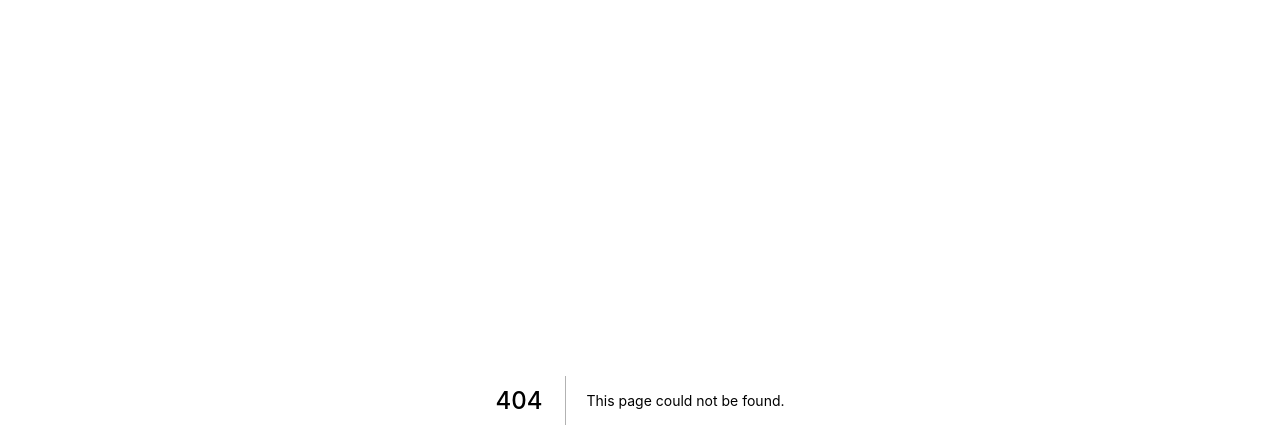
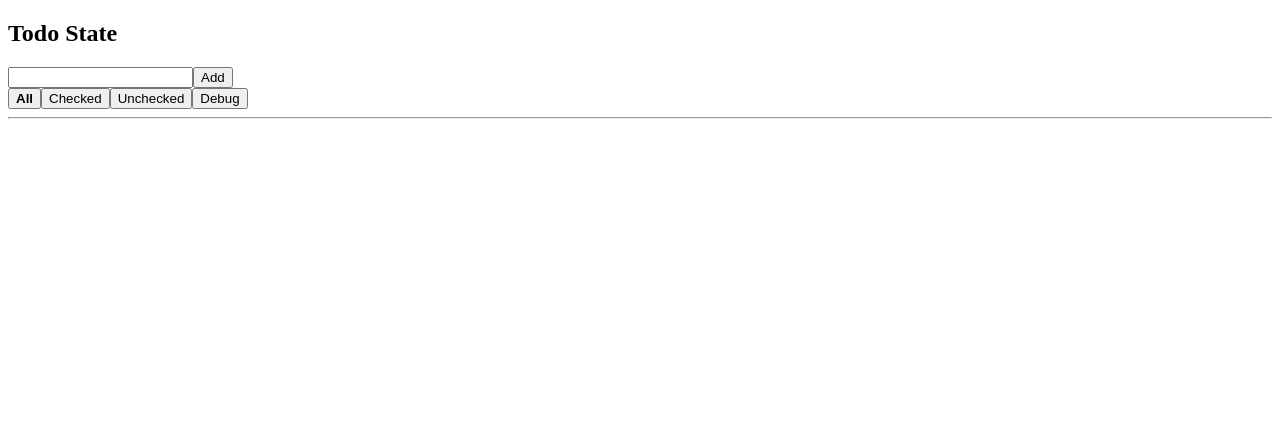
Before and after one commit to Jereme1024/react-todo, a Next.js app: page /TodoStateAll in a window 1280 px wide. Before the commit this address had no page. Shown: the top 448 px of the page. Built offline with nearby package versions, Linux system fonts and the light colour scheme.

Commit message:
Add StateAll

```diff
--- /dev/null
+++ b/pages/TodoStateAll.js
@@ -0,0 +1,62 @@
+import { useState } from 'react'
+import HighlightButton from '../components/HighlightButton'
+
+const defaultState = {
+  list: [],
+  name: '',
+  mode: 'All',
+}
+
+export default function TodoStateAll() {
+  const [state, setState] = useState(defaultState)
+
+  const handleSubmit = (e) => {
+    e.preventDefault()
+    setState((prev) => ({ ...prev, list: [...prev.list, { checked: false, name: prev.name }], name: '' }))
+  }
+  const handleDelete = (i) => {
+    setState((prev) => {
+      prev.list.splice(i, 1)
+      return { ...prev, list: prev.list }
+    })
+  }
+  const handleCheck = (e, i) => {
+    setState((prev) => {
+      prev.list[i].checked = e.target.checked
+      return { ...prev, list: [...prev.list] }
+    })
+  }
+  function TodoItem({ todo, i }) {
+    return (
+      <li>
+        <input type='checkbox' onClick={(e)=>handleCheck(e, i)} checked={todo.checked} onChange={()=>{}} />
+        {todo.name}
+        <button onClick={()=>handleDelete(i)}>Delete</button>
+      </li>
+    )
+  }
+  function TodoList({ mode, list }) {
+    return (<ul>
+      {list.map((todo, i) => (
+        (mode === 'All' || mode === 'Checked' && todo.checked || mode === 'Unchecked' && !todo.checked) ?
+          <TodoItem key={i} todo={todo} i={i} /> :
+          <div key={i}></div>
+      ))}
+    </ul>)
+  }
+
+  return (
+    <div name='container'>
+      <h2>Todo State</h2>
+      <input onChange={(e) => setState((prev) => ({ ...prev, name: e.target.value }))} value={state.name}/>
+      <button onClick={handleSubmit}>Add</button>
+      <br/>
+      <HighlightButton setMode={(mode) => setState((prev) => ({ ...prev, mode }))} mode={state.mode} value='All' />
+      <HighlightButton setMode={(mode) => setState((prev) => ({ ...prev, mode }))} mode={state.mode} value='Checked' />
+      <HighlightButton setMode={(mode) => setState((prev) => ({ ...prev, mode }))} mode={state.mode} value='Unchecked' />
+      <button onClick={()=>console.log(JSON.stringify(state.list, null, 2))}>Debug</button>
+      <hr></hr>
+      <TodoList mode={state.mode} list={state.list} />
+    </div>
+  )
+}
```
Also changed, not shown: pages/index.js (+6 -2 lines).
